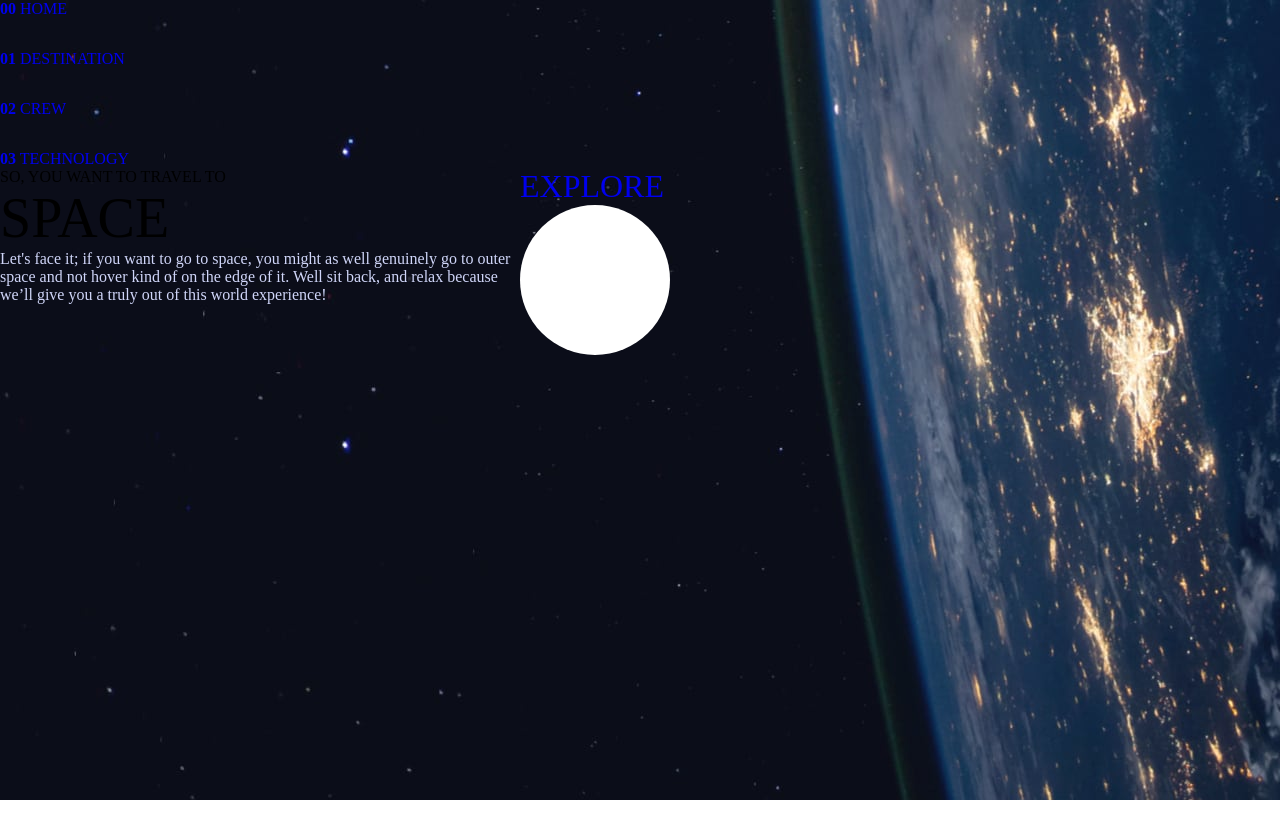
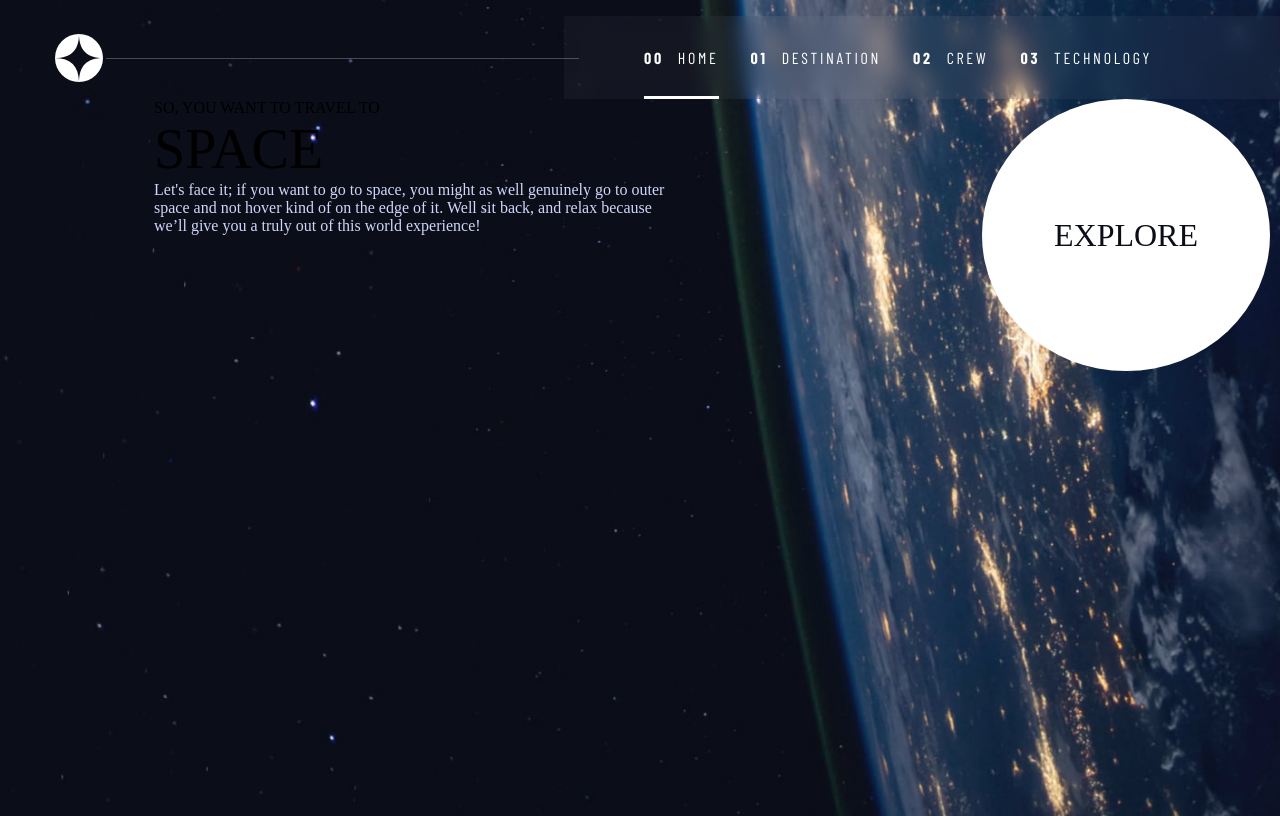
Before and after one commit to EnzoVescovali/FrontendMentor-Space-Tourism, a plain HTML site: page index.html in a window 1280 px wide. Drawn offline with nearby package versions, Linux system fonts and the light colour scheme; a web font is replaced by a local one.

Commit message:
styling navbar and button for computers

```diff
--- a/index.html
+++ b/index.html
@@ -19,11 +19,15 @@
   <body>
     <header class="flex">
       <div>
-        <img src="./assets/img/shared/logo.svg" alt="" class="logo" />
+        <img
+          src="./starter-code/assets/img/shared/logo.svg"
+          alt=""
+          class="logo"
+        />
       </div>
-      <nav>
+      <nav class="ff300">
         <ul id="primaryNavigation" class="primaryNavigation flex">
-          <li class="active">
+          <li class="active space">
             <a href="index.html" class="caps">
               <span aria-hidden="true" class="bold">00</span>
               home
@@ -51,7 +55,7 @@
       </nav>
     </header>
     <main>
-      <div class="flex">
+      <div class="flex homeContainer">
         <div class="homeContent">
           <div class="caps">so, you want to travel to</div>
           <h1 class="caps">space</h1>
@@ -63,7 +67,7 @@
           </p>
         </div>
         <div class="exploreBtn">
-          <a href="destination.html" class="caps btn">explore</a>
+          <a href="#" class="caps btn ff500">explore</a>
         </div>
       </div>
     </main>
--- a/starter-code/assets/css/media.css
+++ b/starter-code/assets/css/media.css
@@ -3,6 +3,26 @@
         background-image: url(../img/home/background-home-tablet.jpg);
     }
 
+    header {
+        justify-content: space-between;
+
+        && ul {
+            flex-direction: row;
+            height: fit-content;
+            padding: 0rem 3rem;
+            /* border: 1px solid red; */
+        }
+
+        && span {
+            display: none;
+        }
+    }
+
+    .homeContainer {
+        flex-direction: row;
+    }
+
+    /* font-size */
     .btn {
         font-size: var(--fs-tb-btn);
     }
@@ -13,6 +33,55 @@
         background-image: url(../img/home/background-home-desktop.jpg);
     }
 
+    header {
+        margin-block-start: 1rem;
+
+        && .space {
+            margin-inline-start: 2rem;
+        }
+
+        && ul {
+            position: relative;
+            /* padding-block: 2rem; */
+
+            &&::before {
+                content: '';
+                display: block;
+                height: 1px;
+                width: 473px;
+                background-color: rgba(255, 255, 255, 25%);
+                position: absolute;
+                left: -64%;
+                top: 50%;
+            }
+
+            &&:last-child {
+            padding-inline-end: 8rem;
+            }
+
+            && span {
+            display: inline;
+            }
+        }
+
+        && li {
+            position: relative;
+            padding-block: 2rem;
+            /* border: 1px solid red; */
+        }
+
+        && li:first-child:after {
+            content: '';
+            display: block;
+            background-color: var(--clr-neutral-lgt);
+            height: 3px;
+            width: 100%;
+            position: absolute;
+            right: 0;
+            bottom: 0;
+        }
+    }
+
     .btn {
         font-size: var(--fs-cp-btn);
     }
--- a/starter-code/assets/css/setup.css
+++ b/starter-code/assets/css/setup.css
@@ -41,7 +41,7 @@
     /* color */
     --clr-neutral-drk: rgb(11, 13, 23);
     --clr-neutral-lgt: rgb(255, 255, 255);
-    --clr-lgt-transp: rgba(255, 255, 2555, 0.04);
+    --clr-lgt-transp: rgba(255, 255, 2555, 4%);
     --clr-lgt: rgb(208, 214, 249);
 
 }
--- a/starter-code/assets/css/style.css
+++ b/starter-code/assets/css/style.css
@@ -1,18 +1,70 @@
 body {
     background-image: url(../img/home/background-home-mobile.jpg);
-}
-/* nav */
-ul {
-    gap: 2rem;
-    flex-direction: column;
+    background-repeat: no-repeat;
+    background-size: cover;
 }
 
-li {
-    list-style-type: none;
+/* font */
+nav {
+    letter-spacing: 2.7px;
 }
+
+.ff300 {
+    font-family: var(--ff-300);
+}
+
+.ff400 {
+    font-family: var(--ff-400);
+}
+
+.ff500 {
+    font-family: var(--ff-500);
+}
+
+/* nav */
+header {
+    /* border: 1px solid lime; */
+    align-items: center;
+
+    && img {
+        margin: 1rem 3.4375rem;
+        width: 3rem;
+    }
+
+    && ul {
+        gap: 2rem;
+        flex-direction: column;
+        background-color: var(--clr-lgt-transp);
+        backdrop-filter: blur(10px);
+        height: 100vh;
+    }
+
+    && li {
+        list-style-type: none;
+
+        && a {
+            color: var(--clr-neutral-lgt);
+        }
+
+        && span {
+            margin-inline-end: .5rem;
+        }
+    }
+}
+
 
 a {
     text-decoration: none;
+}
+
+.homeContainer {
+    flex-direction: column;
+    justify-content: space-around;
+}
+
+.homeContainer >* {
+    /* border: 1px solid red; */
+    width: fit-content;
 }
 
 h1 {
@@ -23,21 +75,12 @@ h1 {
 
 .btn {
     font-size: var(--fs-mb-);
-    /* padding: 2em;  */
-    display: block;
-    margin: auto;
-    width: 150px;
-    height: 150px;
-    position: relative;
+    display: inline-flex;
+    justify-content: center;
+    align-items: center;
+    width: 200%;
+    height: 200%;
+    background-color: var(--clr-neutral-lgt);
+    border-radius: 50%;
+    color: var(--clr-neutral-drk);
 }
-
-.btn::after {
-    content: '';
-    width: 100%;
-    height: 100%;
-    background-color: var(--clr-neutral-lgt);
-    display: block;
-    border-radius: 100%;
-    position: absolute;
-    z-index: -1;
-}
```
